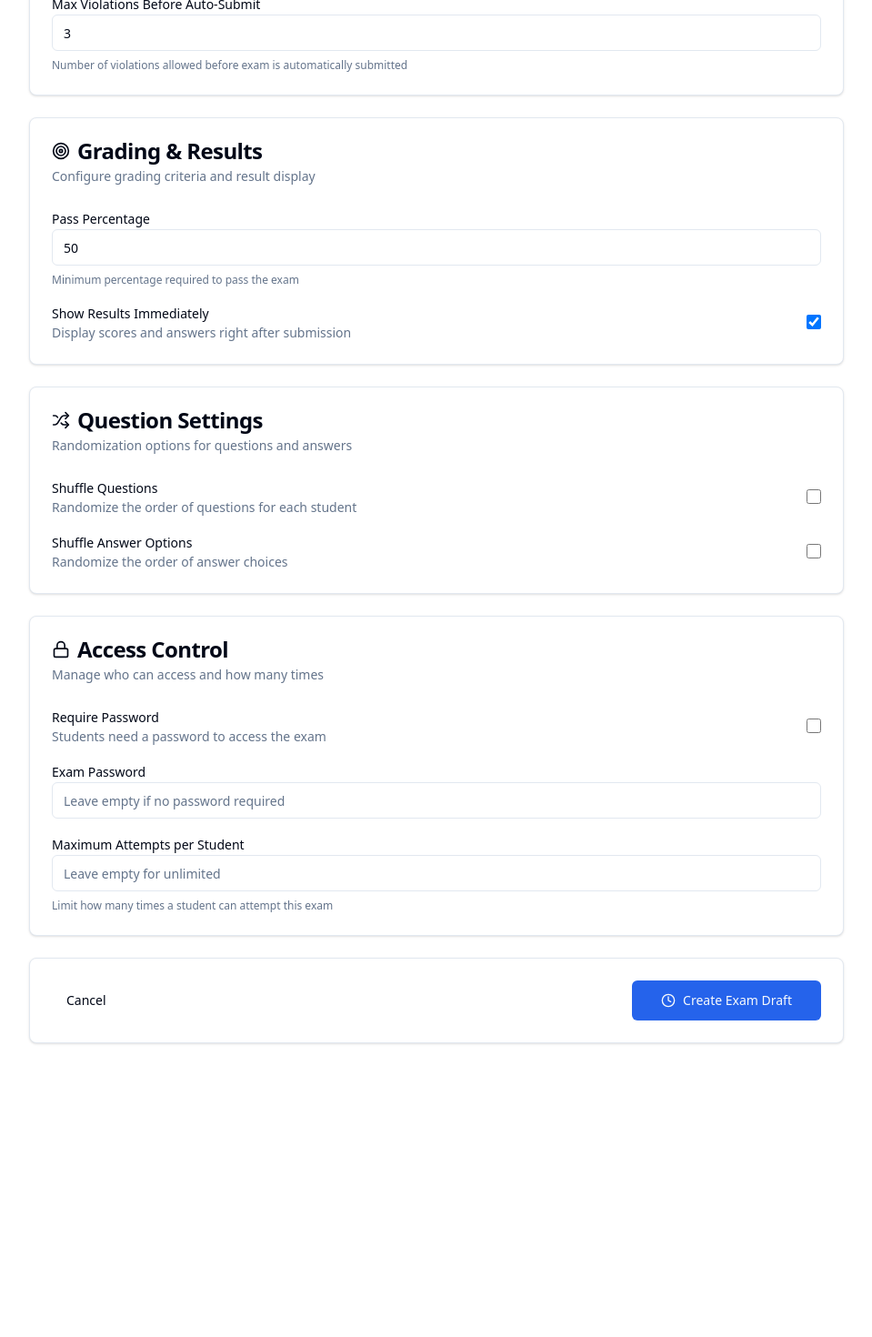
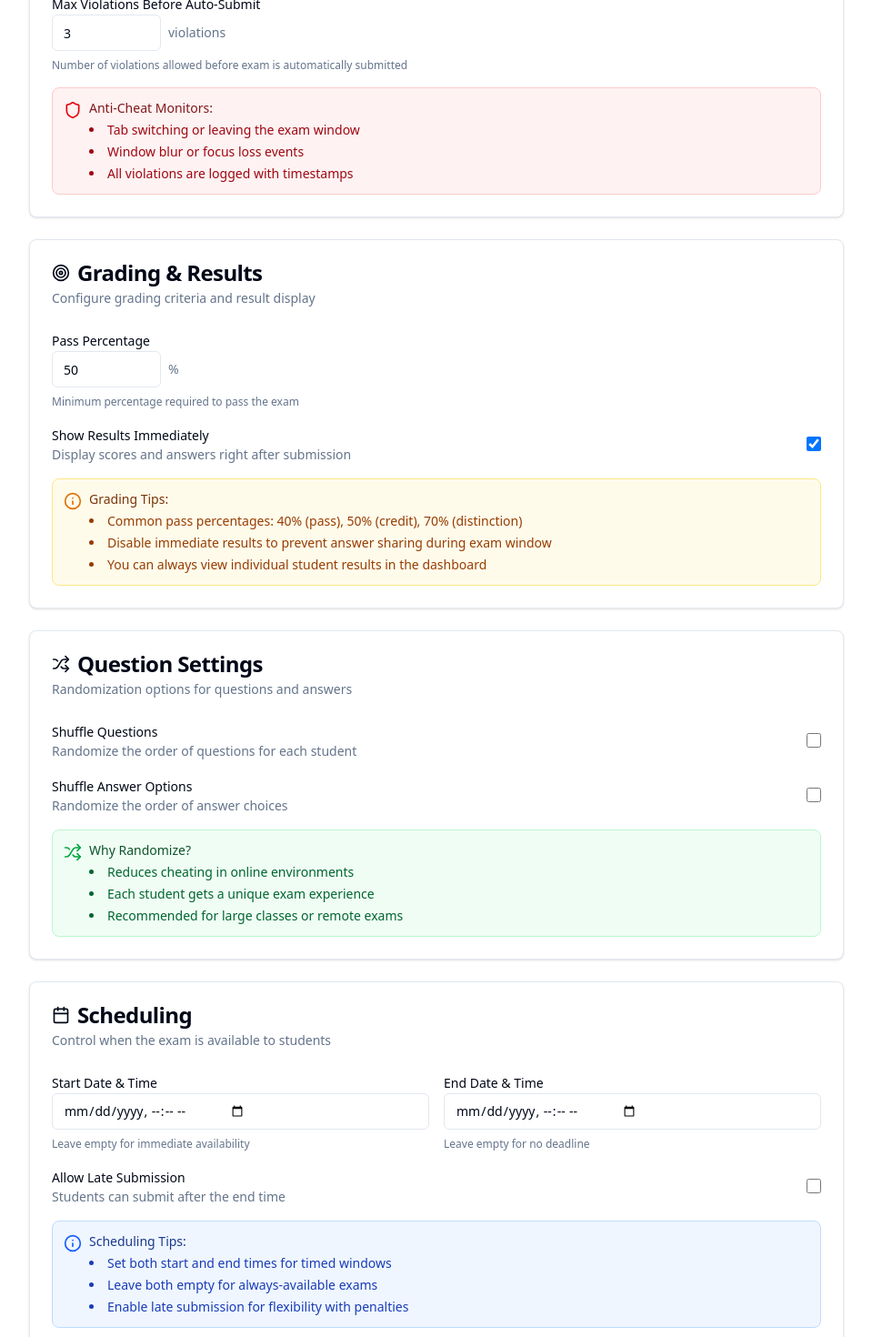
Before and after one commit to mriduldas07/mcq, a Next.js app: page /dashboard/exams/create in a window 1280 px wide. Shown: the part 780-2250 px from the top of the page at 91% size, without its empty margins (276-1235 px from the left). Before the commit the page ends 1967 px from the top, so only its background shows below. Built offline with nearby package versions, Linux system fonts and the light colour scheme; no server answers.

Commit message:
feat: add scheduling options for exams including start/end times and late submission; enhance UI with tips and validation

```diff
--- a/src/actions/exam.ts
+++ b/src/actions/exam.ts
@@ -60,6 +60,24 @@ export async function createExamAction(formData: FormData) {
         throw new Error("Max attempts must be a positive number");
     }
 
+    // Scheduling settings
+    const scheduledStartTimeStr = formData.get("scheduledStartTime") as string | null;
+    const scheduledStartTime = scheduledStartTimeStr && scheduledStartTimeStr.trim() !== ""
+        ? new Date(scheduledStartTimeStr)
+        : null;
+
+    const scheduledEndTimeStr = formData.get("scheduledEndTime") as string | null;
+    const scheduledEndTime = scheduledEndTimeStr && scheduledEndTimeStr.trim() !== ""
+        ? new Date(scheduledEndTimeStr)
+        : null;
+
+    const allowLateSubmission = formData.get("allowLateSubmission") === "true";
+
+    // Validate scheduling times
+    if (scheduledStartTime && scheduledEndTime && scheduledStartTime >= scheduledEndTime) {
+        throw new Error("End time must be after start time");
+    }
+
     let examId = "";
 
     try {
@@ -81,6 +99,9 @@ export async function createExamAction(formData: FormData) {
             requirePassword,
             examPassword: examPassword ? "[SET]" : null,
             maxAttempts,
+            scheduledStartTime,
+            scheduledEndTime,
+            allowLateSubmission,
         });
 
         const exam = await prisma.exam.create({
@@ -99,6 +120,9 @@ export async function createExamAction(formData: FormData) {
                 requirePassword,
                 examPassword: requirePassword && examPassword ? examPassword : null,
                 maxAttempts,
+                scheduledStartTime,
+                scheduledEndTime,
+                allowLateSubmission,
             },
         });
         examId = exam.id;
--- a/src/app/(dashboard)/dashboard/exams/create/page.tsx
+++ b/src/app/(dashboard)/dashboard/exams/create/page.tsx
@@ -5,7 +5,7 @@ import { Label } from "@/components/ui/label";
 import { Textarea } from "@/components/ui/textarea";
 import { createExamAction } from "@/actions/exam";
 import Link from "next/link";
-import { Shield, Clock, Settings, Lock, Target, Shuffle } from "lucide-react";
+import { Shield, Clock, Settings, Lock, Target, Shuffle, Calendar, Info } from "lucide-react";
 
 export default function CreateExamPage() {
     return (
@@ -79,8 +79,24 @@ export default function CreateExamPage() {
                         </div>
                         <div className="space-y-2">
                             <Label htmlFor="maxViolations">Max Violations Before Auto-Submit</Label>
-                            <Input id="maxViolations" name="maxViolations" type="number" min="1" max="10" defaultValue="3" />
+                            <div className="flex items-center gap-2">
+                                <Input id="maxViolations" name="maxViolations" type="number" min="1" max="10" defaultValue="3" className="max-w-[120px]" />
+                                <span className="text-sm text-muted-foreground">violations</span>
+                            </div>
                             <p className="text-xs text-muted-foreground">Number of violations allowed before exam is automatically submitted</p>
+                        </div>
+                        <div className="p-3 bg-red-50 dark:bg-red-950/20 rounded-lg border border-red-200 dark:border-red-800">
+                            <div className="flex gap-2">
+                                <Shield className="h-5 w-5 text-red-600 dark:text-red-400 flex-shrink-0 mt-0.5" />
+                                <div className="text-sm text-red-900 dark:text-red-100">
+                                    <p className="font-medium mb-1">Anti-Cheat Monitors:</p>
+                                    <ul className="list-disc list-inside space-y-1 text-red-800 dark:text-red-200">
+                                        <li>Tab switching or leaving the exam window</li>
+                                        <li>Window blur or focus loss events</li>
+                                        <li>All violations are logged with timestamps</li>
+                                    </ul>
+                                </div>
+                            </div>
                         </div>
                     </CardContent>
                 </Card>
@@ -99,7 +115,10 @@ export default function CreateExamPage() {
                     <CardContent className="space-y-4">
                         <div className="space-y-2">
                             <Label htmlFor="passPercentage">Pass Percentage</Label>
-                            <Input id="passPercentage" name="passPercentage" type="number" min="0" max="100" defaultValue="50" />
+                            <div className="flex items-center gap-2">
+                                <Input id="passPercentage" name="passPercentage" type="number" min="0" max="100" defaultValue="50" className="max-w-[120px]" />
+                                <span className="text-sm text-muted-foreground">%</span>
+                            </div>
                             <p className="text-xs text-muted-foreground">Minimum percentage required to pass the exam</p>
                         </div>
                         <div className="flex items-center justify-between">
@@ -108,6 +127,19 @@ export default function CreateExamPage() {
                                 <p className="text-sm text-muted-foreground">Display scores and answers right after submission</p>
                             </div>
                             <input type="checkbox" id="showResultsImmediately" name="showResultsImmediately" value="true" defaultChecked className="h-4 w-4" />
+                        </div>
+                        <div className="p-3 bg-amber-50 dark:bg-amber-950/20 rounded-lg border border-amber-200 dark:border-amber-800">
+                            <div className="flex gap-2">
+                                <Info className="h-5 w-5 text-amber-600 dark:text-amber-400 flex-shrink-0 mt-0.5" />
+                                <div className="text-sm text-amber-900 dark:text-amber-100">
+                                    <p className="font-medium mb-1">Grading Tips:</p>
+                                    <ul className="list-disc list-inside space-y-1 text-amber-800 dark:text-amber-200">
+                                        <li>Common pass percentages: 40% (pass), 50% (credit), 70% (distinction)</li>
+                                        <li>Disable immediate results to prevent answer sharing during exam window</li>
+                                        <li>You can always view individual student results in the dashboard</li>
+                                    </ul>
+                                </div>
+                            </div>
                         </div>
                     </CardContent>
                 </Card>
@@ -138,6 +170,74 @@ export default function CreateExamPage() {
                             </div>
                             <input type="checkbox" id="shuffleOptions" name="shuffleOptions" value="true" className="h-4 w-4" />
                         </div>
+                        <div className="p-3 bg-green-50 dark:bg-green-950/20 rounded-lg border border-green-200 dark:border-green-800">
+                            <div className="flex gap-2">
+                                <Shuffle className="h-5 w-5 text-green-600 dark:text-green-400 flex-shrink-0 mt-0.5" />
+                                <div className="text-sm text-green-900 dark:text-green-100">
+                                    <p className="font-medium mb-1">Why Randomize?</p>
+                                    <ul className="list-disc list-inside space-y-1 text-green-800 dark:text-green-200">
+                                        <li>Reduces cheating in online environments</li>
+                                        <li>Each student gets a unique exam experience</li>
+                                        <li>Recommended for large classes or remote exams</li>
+                                    </ul>
+                                </div>
+                            </div>
+                        </div>
+                    </CardContent>
+                </Card>
+
+                {/* Scheduling */}
+                <Card>
+                    <CardHeader>
+                        <CardTitle className="flex items-center gap-2">
+                            <Calendar className="h-5 w-5" />
+                            Scheduling
+                        </CardTitle>
+                        <CardDescription>
+                            Control when the exam is available to students
+                        </CardDescription>
+                    </CardHeader>
+                    <CardContent className="space-y-4">
+                        <div className="grid grid-cols-1 sm:grid-cols-2 gap-4">
+                            <div className="space-y-2">
+                                <Label htmlFor="scheduledStartTime">Start Date & Time</Label>
+                                <Input
+                                    id="scheduledStartTime"
+                                    name="scheduledStartTime"
+                                    type="datetime-local"
+                                />
+                                <p className="text-xs text-muted-foreground">Leave empty for immediate availability</p>
+                            </div>
+                            <div className="space-y-2">
+                                <Label htmlFor="scheduledEndTime">End Date & Time</Label>
+                                <Input
+                                    id="scheduledEndTime"
+                                    name="scheduledEndTime"
+                                    type="datetime-local"
+                                />
+                                <p className="text-xs text-muted-foreground">Leave empty for no deadline</p>
+                            </div>
+                        </div>
+                        <div className="flex items-center justify-between">
+                            <div className="space-y-0.5">
+                                <Label htmlFor="allowLateSubmission">Allow Late Submission</Label>
+                                <p className="text-sm text-muted-foreground">Students can submit after the end time</p>
+                            </div>
+                            <input type="checkbox" id="allowLateSubmission" name="allowLateSubmission" value="true" className="h-4 w-4" />
+                        </div>
+                        <div className="p-3 bg-blue-50 dark:bg-blue-950/20 rounded-lg border border-blue-200 dark:border-blue-800">
+                            <div className="flex gap-2">
+                                <Info className="h-5 w-5 text-blue-600 dark:text-blue-400 flex-shrink-0 mt-0.5" />
+                                <div className="text-sm text-blue-900 dark:text-blue-100">
+                                    <p className="font-medium mb-1">Scheduling Tips:</p>
+                                    <ul className="list-disc list-inside space-y-1 text-blue-800 dark:text-blue-200">
+                                        <li>Set both start and end times for timed windows</li>
+                                        <li>Leave both empty for always-available exams</li>
+                                        <li>Enable late submission for flexibility with penalties</li>
+                                    </ul>
+                                </div>
+                            </div>
+                        </div>
                     </CardContent>
                 </Card>
 
@@ -163,11 +263,28 @@ export default function CreateExamPage() {
                         <div className="space-y-2">
                             <Label htmlFor="examPassword">Exam Password</Label>
                             <Input id="examPassword" name="examPassword" type="text" placeholder="Leave empty if no password required" />
+                            <p className="text-xs text-muted-foreground">Share this password with your students to grant access</p>
                         </div>
                         <div className="space-y-2">
                             <Label htmlFor="maxAttempts">Maximum Attempts per Student</Label>
-                            <Input id="maxAttempts" name="maxAttempts" type="number" min="1" placeholder="Leave empty for unlimited" />
+                            <div className="flex items-center gap-2">
+                                <Input id="maxAttempts" name="maxAttempts" type="number" min="1" placeholder="Unlimited" className="max-w-[200px]" />
+                                <span className="text-sm text-muted-foreground">attempts</span>
+                            </div>
                             <p className="text-xs text-muted-foreground">Limit how many times a student can attempt this exam</p>
+                        </div>
+                        <div className="p-3 bg-purple-50 dark:bg-purple-950/20 rounded-lg border border-purple-200 dark:border-purple-800">
+                            <div className="flex gap-2">
+                                <Lock className="h-5 w-5 text-purple-600 dark:text-purple-400 flex-shrink-0 mt-0.5" />
+                                <div className="text-sm text-purple-900 dark:text-purple-100">
+                                    <p className="font-medium mb-1">Access Control Tips:</p>
+                                    <ul className="list-disc list-inside space-y-1 text-purple-800 dark:text-purple-200">
+                                        <li>Use passwords for private or proctored exams</li>
+                                        <li>Allow 2-3 attempts for practice exams</li>
+                                        <li>Limit to 1 attempt for final assessments</li>
+                                    </ul>
+                                </div>
+                            </div>
                         </div>
                     </CardContent>
                 </Card>
```
